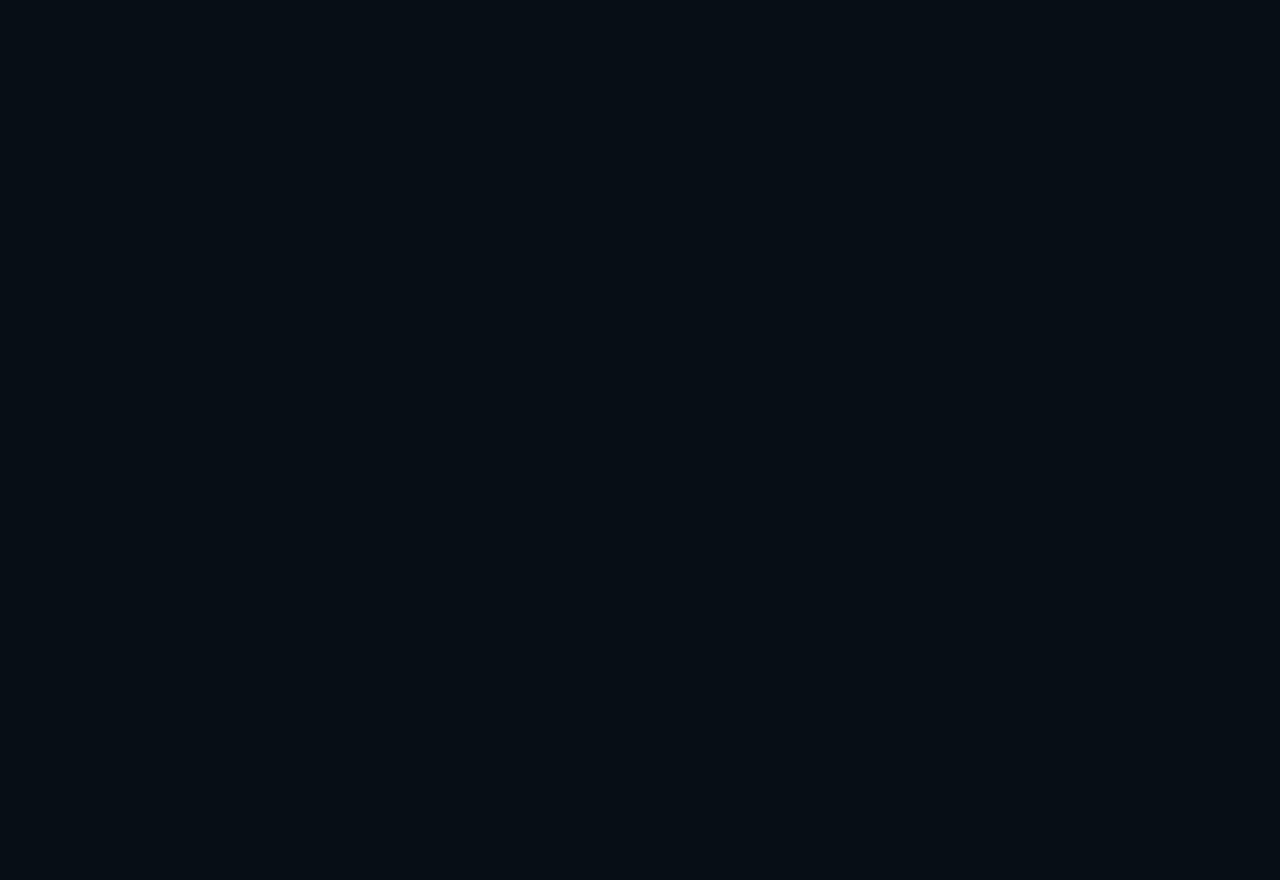
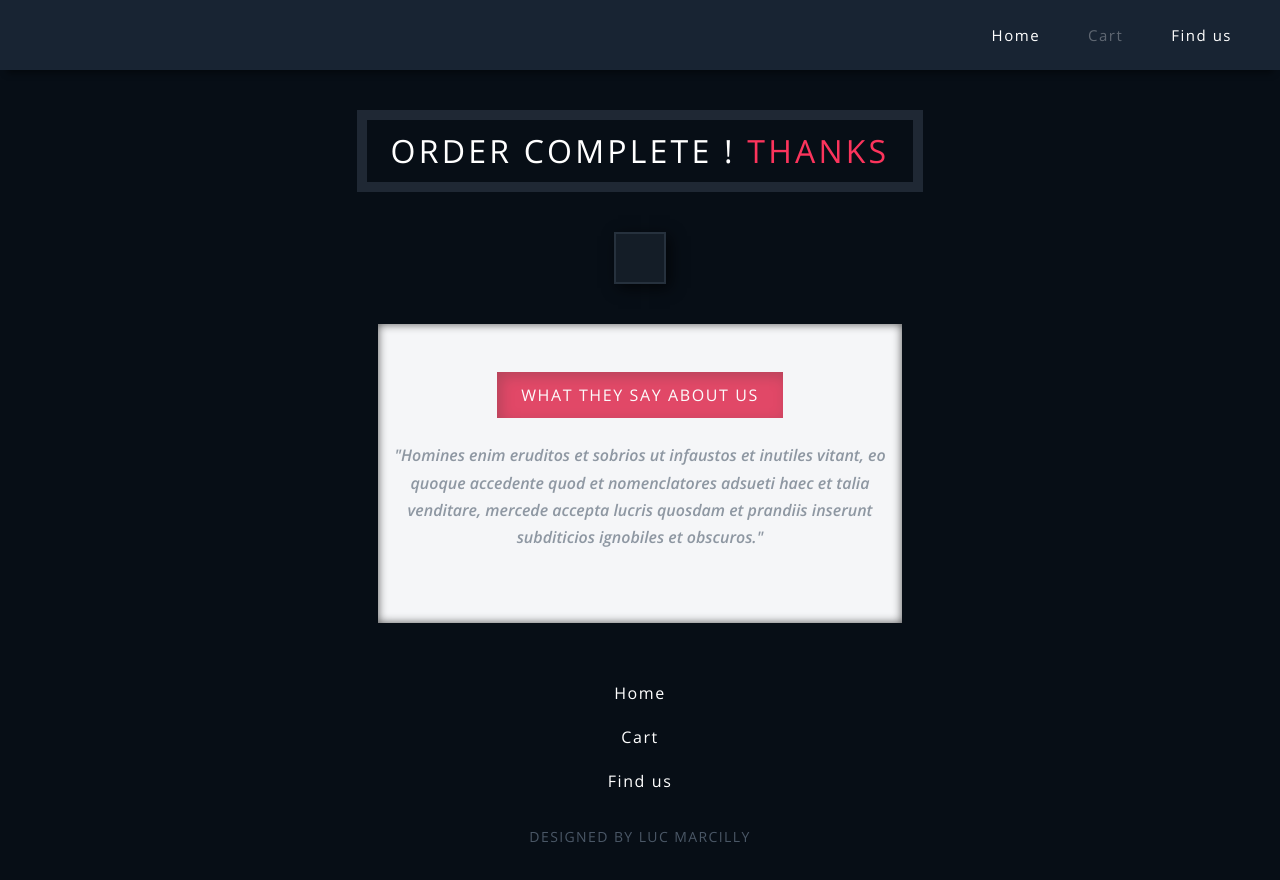
Before and after one commit to marcillyl/vCam, a Vue app in the folder frontend/: page /order/1 in a window 1280 px wide. Before the commit this address had no page. Shown: the top 880 px of the page. Before the commit the page ends 800 px from the top, so only its background shows below. Built offline with nearby package versions, Linux system fonts and the light colour scheme.

Commit message:
style(components): animate links

```diff
--- a/frontend/src/components/Footer.vue
+++ b/frontend/src/components/Footer.vue
@@ -34,6 +34,11 @@ export default {
   margin: 4px 0px;
   color: white;
   letter-spacing: 0.1em;
+  padding: 7px 12px;
+  transition: background-color 140ms ease-in-out;
+}
+.footer-links__link:hover {
+  background: #1a2736;
 }
 .footer-legal {
   text-transform: uppercase;
--- a/frontend/src/components/Nav.vue
+++ b/frontend/src/components/Nav.vue
@@ -41,9 +41,14 @@ export default {
 }
 .nav__link {
   color: white;
-  margin: 0px 24px;
+  margin: 0px 12px;
   letter-spacing: 0.1em;
   font-size: 15px;
+  padding: 7px 12px;
+  transition: background-color 140ms ease-in-out;
+}
+.nav__link:hover {
+  background: #2a3746;
 }
 .nav__link span {
   display: inline-block;
@@ -62,7 +67,7 @@ export default {
   }
   .nav__link {
     font-size: 14px;
-    margin: 0px 10px;
+    margin: 0px 4px;
   }
 }
 </style>
--- a/frontend/src/router/index.js
+++ b/frontend/src/router/index.js
@@ -32,7 +32,7 @@ const routes = [
   },
   {
     name: 'order',
-    path: '/order.html?orderId=:id',
+    path: '/order/:id',
     component: order,
     props: true,
   },
--- a/frontend/src/views/checkout.vue
+++ b/frontend/src/views/checkout.vue
@@ -160,7 +160,7 @@ export default {
           address: this.address,
           email: this.email,
         },
-        products: [Object.keys(localStorage)],
+        products: [],
       };
       axios
         .post(
@@ -170,9 +170,8 @@ export default {
             headers: { 'Content-type': 'application/json' },
           }
         )
-        .then((response) => response.json())
-        .then((json) => {
-          window.location.href = `./order.html?orderId=${json.orderId}`;
+        .then((response) => {
+          this.$router.push(`/order/${response.data.orderId}`);
         });
     },
   },
--- a/frontend/src/views/order.vue
+++ b/frontend/src/views/order.vue
@@ -1,11 +1,74 @@
 <template>
-  <div></div>
+  <div>
+    <Nav />
+    <header class="header">
+      <h1 class="header__headline">Order complete ! <span>Thanks</span></h1>
+    </header>
+    <section class="container">
+      <article class="infos">
+        <h2></h2>
+      </article>
+    </section>
+    <Testimony />
+    <Footer />
+  </div>
 </template>
 
 <script>
+import Nav from '../components/Nav.vue';
+import Testimony from '../components/Testimony.vue';
+import Footer from '../components/Footer.vue';
 export default {
   name: 'order',
+  components: {
+    Nav,
+    Testimony,
+    Footer,
+  },
+  mounted: function() {
+    localStorage.clear();
+  },
 };
 </script>
 
-<style scoped></style>
+<style scoped>
+.header {
+  padding: 110px 0px 40px 0px;
+  display: flex;
+}
+.header__headline {
+  text-align: center;
+  font-size: 2em;
+  font-weight: 400;
+  text-transform: uppercase;
+  line-height: 1.2em;
+  letter-spacing: 0.1em;
+  margin: auto;
+  border: solid 10px #3a475677;
+  padding: 12px 24px;
+}
+.header__headline span {
+  color: #fc345c;
+}
+.container {
+  display: flex;
+  justify-content: center;
+  align-items: center;
+  margin-bottom: 40px;
+}
+.infos {
+  margin: auto;
+  display: flex;
+  flex-direction: column;
+  background: #3a475644;
+  padding: 24px;
+  border: solid 1.5pt #3a475677;
+  box-shadow: 4px 4px 14px #000000aa;
+}
+.infos__headline {
+  margin-bottom: 24px;
+  text-align: center;
+  font-size: 1.3em;
+  font-weight: 400;
+}
+</style>
--- a/frontend/src/views/product.vue
+++ b/frontend/src/views/product.vue
@@ -38,6 +38,9 @@
           </div>
         </div>
       </article>
+      <router-link to="/" class="back"
+        ><i class="far fa-arrow-alt-circle-left"></i
+      ></router-link>
     </div>
     <Testimony />
     <Footer />
@@ -159,9 +162,14 @@ export default {
 }
 .nav__link {
   color: white;
-  margin: 0px 24px;
+  margin: 0px 12px;
   letter-spacing: 0.1em;
   font-size: 15px;
+  padding: 7px 12px;
+  transition: background-color 140ms ease-in-out;
+}
+.nav__link:hover {
+  background: #2a3746;
 }
 .nav__link span {
   display: inline-block;
@@ -180,12 +188,13 @@ export default {
   }
   .nav__link {
     font-size: 14px;
-    margin: 0px 10px;
+    margin: 0px 4px;
   }
 }
 .container {
-  padding: 100px 12px;
+  padding: 100px 12px 40px 12px;
   display: flex;
+  flex-direction: column;
   justify-content: center;
   align-items: center;
 }
@@ -194,6 +203,7 @@ export default {
   flex-direction: column;
   background: #3a475644;
   padding: 24px;
+  margin-bottom: 40px;
   border: solid 1.5pt #3a475644;
   box-shadow: 4px 4px 14px #000000aa;
 }
@@ -250,6 +260,14 @@ export default {
 .product-infos__button:disabled:hover {
   animation: none;
 }
+.back {
+  color: #5a6776;
+  font-size: 2.4em;
+  transition: color 140ms ease-in-out;
+}
+.back:hover {
+  color: white;
+}
 @media screen and (max-width: 800px) {
   .product__img {
     width: 100%;
```
Also changed, not shown: 1 other file (tests, documents, lock files or other folders).
